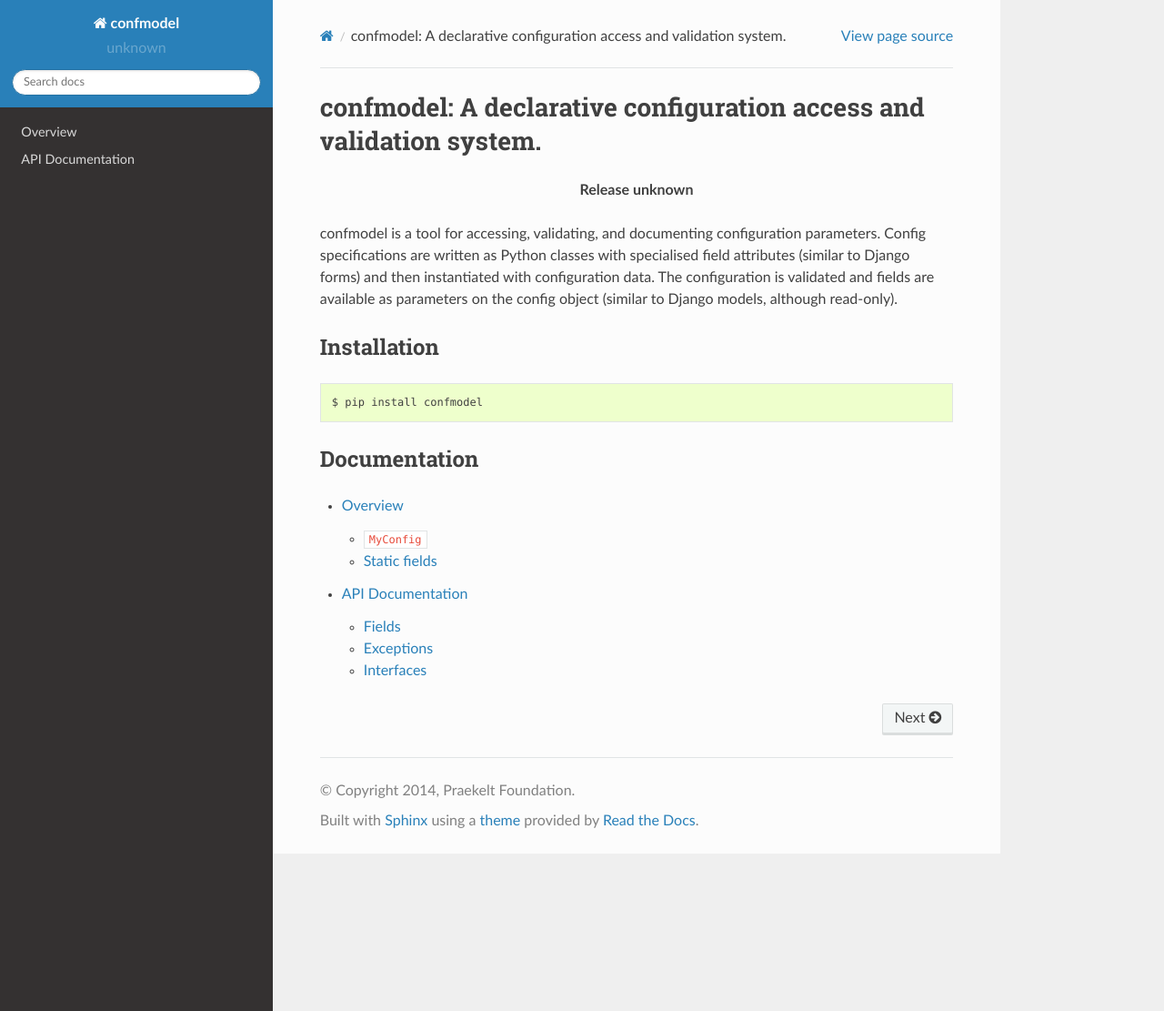
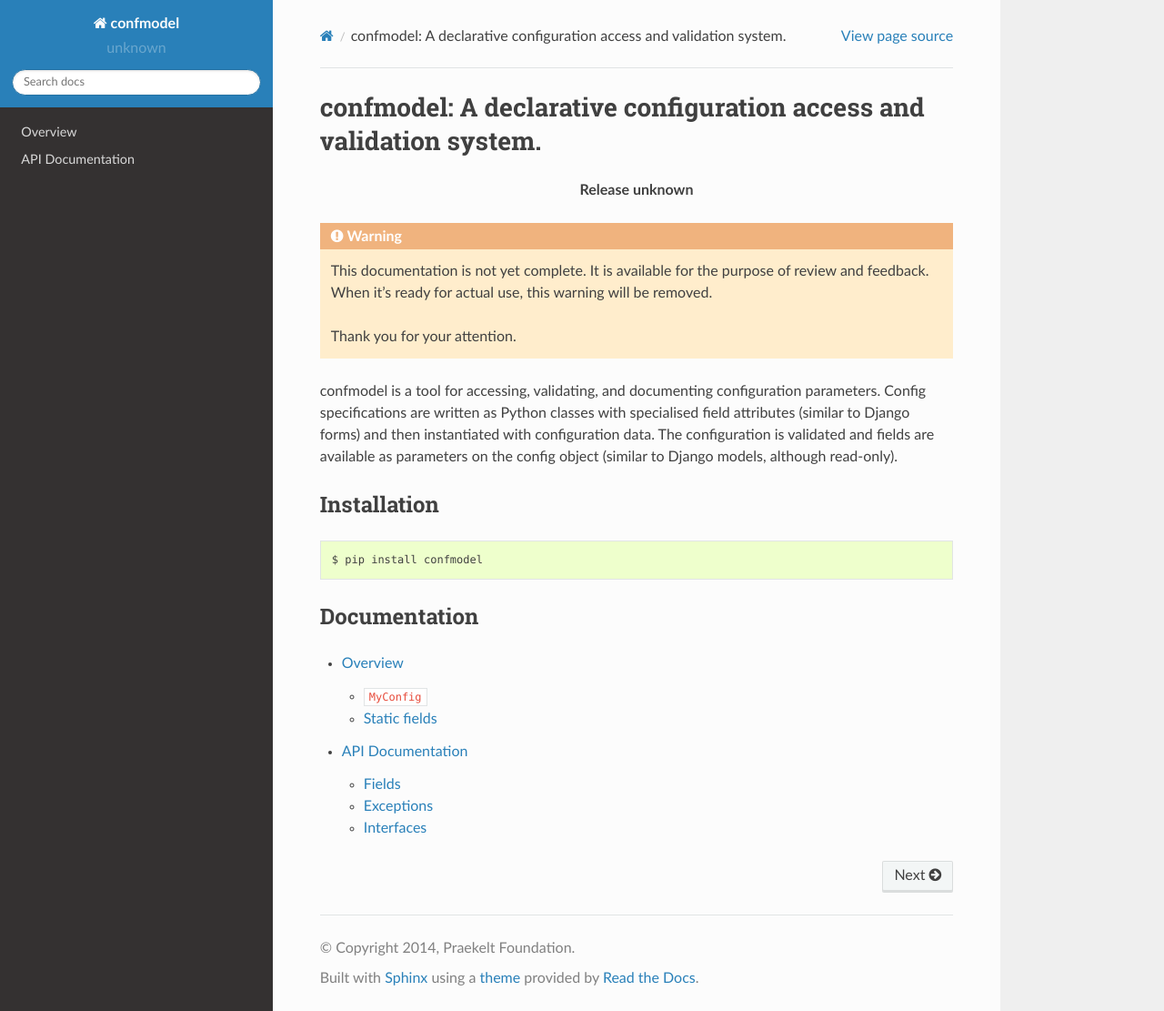
Before and after one commit to nyaruka/confmodel, a Sphinx documentation site: the page built from docs/index.rst, in a window 1280 px wide and 1111 px high. Shown: the whole window at 91% size. Built offline with Sphinx 7.4.7 and the Read the Docs theme 2.0.0, drawn with Linux system fonts in a browser that asks for light colours.

Commit message:
Add unreadiness warning to index.

```diff
--- a/docs/index.rst
+++ b/docs/index.rst
@@ -8,6 +8,15 @@ confmodel: A declarative configuration access and validation system.
 ====================================================================
 
 .. centered:: Release |release|
+
+
+.. warning::
+
+   This documentation is not yet complete. It is available for the purpose of
+   review and feedback. When it's ready for actual use, this warning will be
+   removed.
+
+   Thank you for your attention.
 
 
 confmodel is a tool for accessing, validating, and documenting configuration
```
